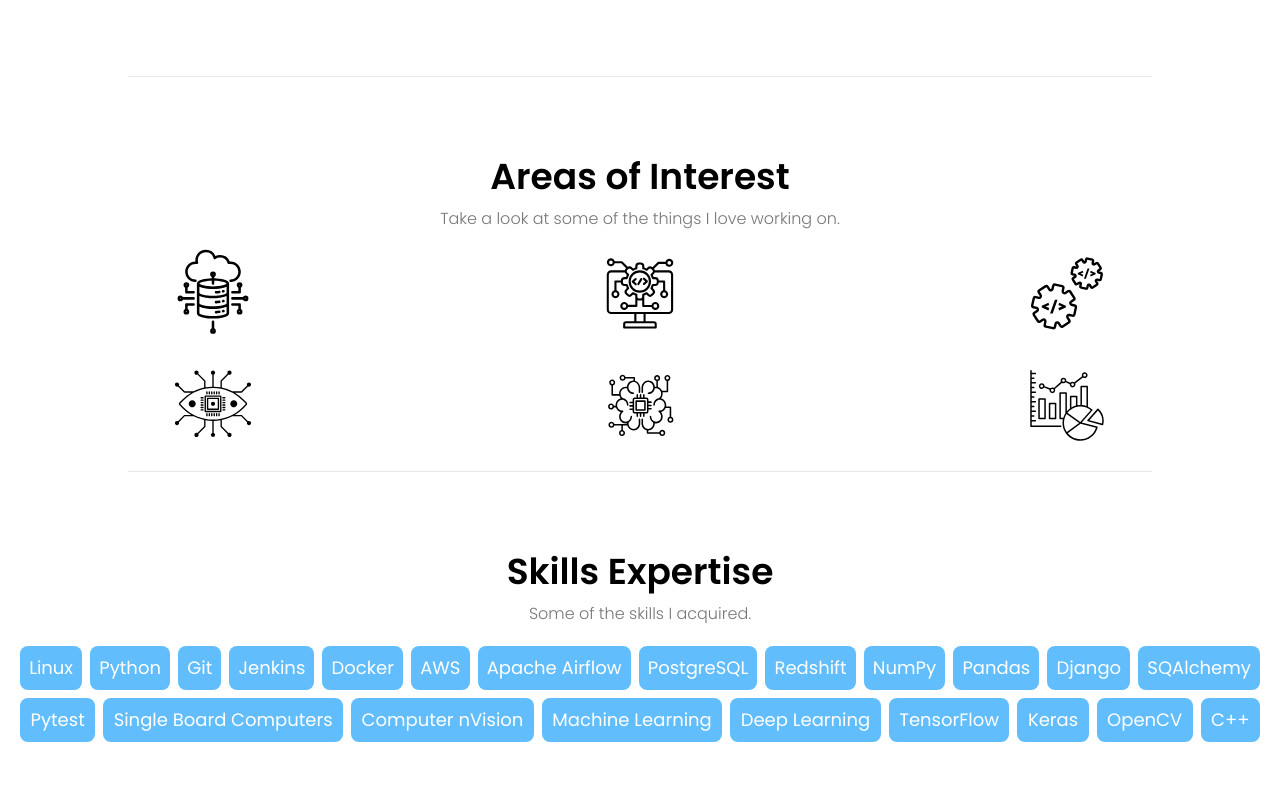
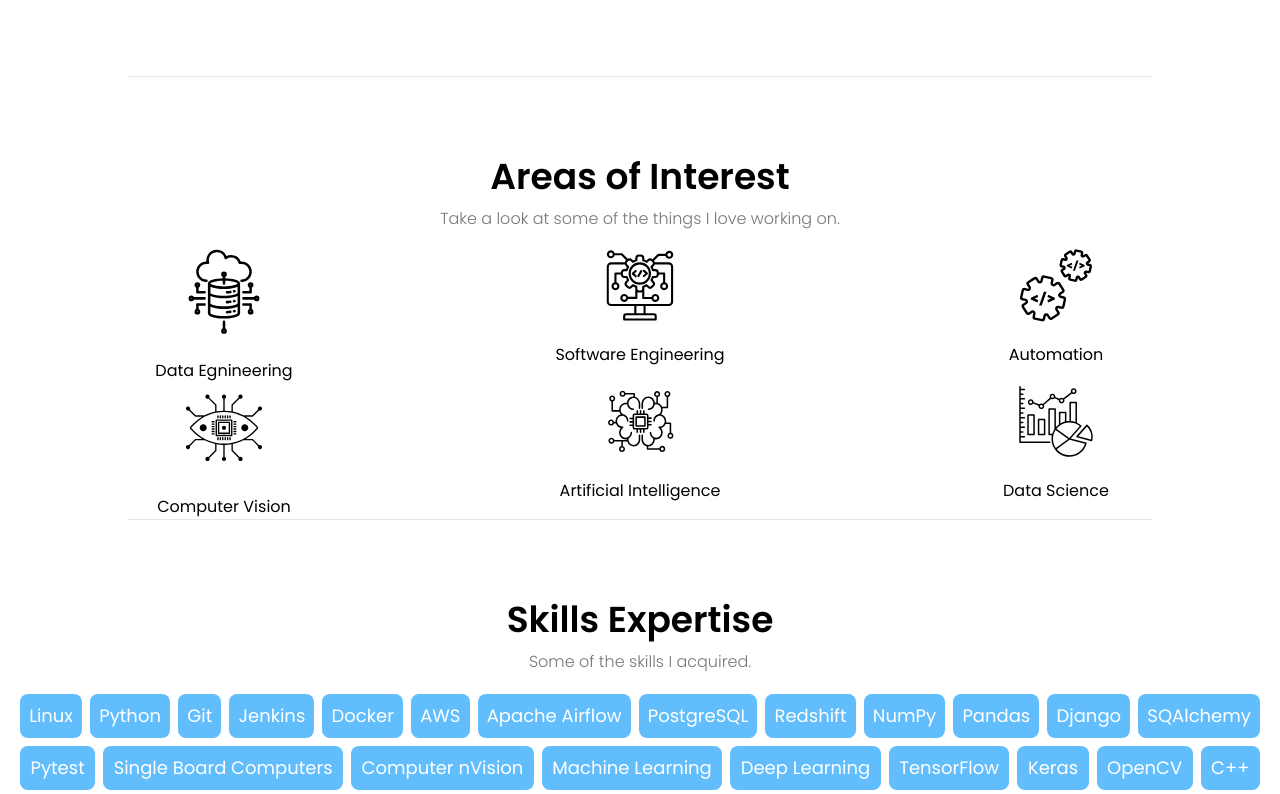
Before and after one commit to maky-hnou/portfolio-front, a Next.js app: page / in a window 1280 px wide. Shown: the part 864-1658 px from the top of the page. Before the commit the page ends 1610 px from the top, so only its background shows below. Built offline with nearby package versions, Linux system fonts and the light colour scheme.

Commit message:
center icons

```diff
--- a/src/pages/index.js
+++ b/src/pages/index.js
@@ -118,24 +118,31 @@
           Take a look at some of the things I love working on.
         </p>
       </div>
-      <div className="grid grid-cols-3 place-items-center">
-        <div>
-          <DEIcon />
+      <div className="flex flex-wrap border-box mx-4 text-center">
+        <div className="grow-0 shrink-0 basis-4/12 max-w-4/12 px-4">
+          <DEIcon className="mx-auto"/>
+          <h4>Data Egnineering</h4>
         </div>
-        <div>
-          <SEIcon />
+
+        <div className="grow-0 shrink-0 basis-4/12 max-w-4/12 px-4">
+          <SEIcon className="mx-auto"/>
+          <h4>Software Engineering</h4>
         </div>
-        <div>
-          <AutIcon />
+        <div className="grow-0 shrink-0 basis-4/12 max-w-4/12 px-4">
+          <AutIcon className="mx-auto"/>
+          <h4>Automation</h4>
         </div>
-        <div>
-          <CVIcon />
+        <div className="grow-0 shrink-0 basis-4/12 max-w-4/12 px-4">
+          <CVIcon className="mx-auto"/>
+          <h4>Computer Vision</h4>
         </div>
-        <div>
-          <AIIcon />
+        <div className="grow-0 shrink-0 basis-4/12 max-w-4/12 px-4">
+          <AIIcon className="mx-auto"/>
+          <h4>Artificial Intelligence</h4>
         </div>
-        <div>
-          <DSIcon />
+        <div className="grow-0 shrink-0 basis-4/12 max-w-4/12 px-4">
+          <DSIcon className="mx-auto"/>
+          <h4>Data Science</h4>
         </div>
       </div>
       <div>
--- a/tailwind.config.js
+++ b/tailwind.config.js
@@ -20,6 +20,12 @@
         light_white: "#f9f9ff",
         text_color: "#777777",
       },
+      maxWidth: {
+        "1/4": "25%",
+        "1/2": "50%",
+        "3/4": "75%",
+        "4/12": "33.33333%"
+      }
     },
     borderWidth: {
       1: "1px",
```
